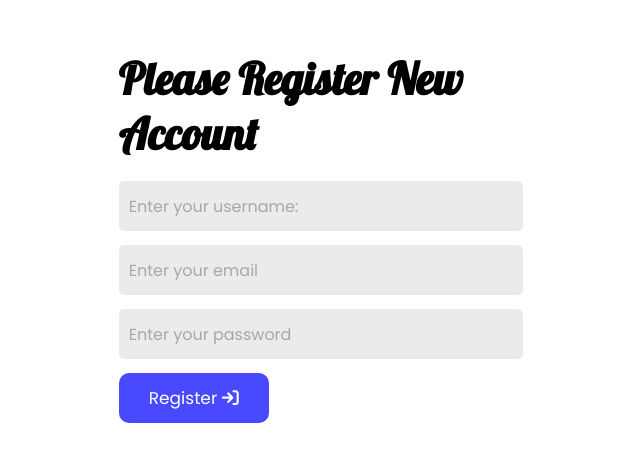
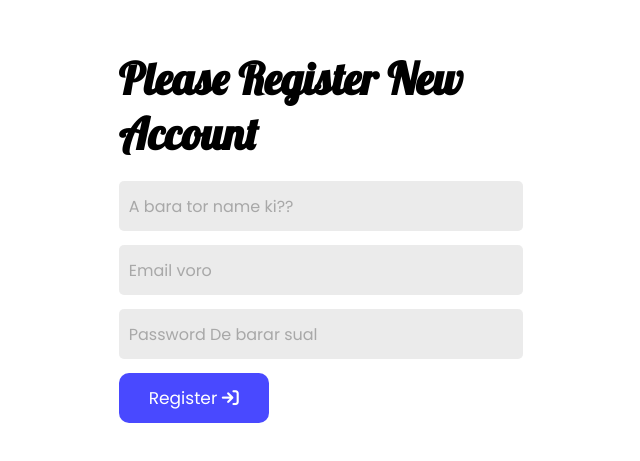
Before and after one commit to siamafrid/Login-Page, a plain HTML site: page index.html in a window 1280 px wide. Shown: the part 149-610 px from the top of the page, 319-959 px from the left. Drawn offline with Linux system fonts and the light colour scheme.

Commit message:
Update index.html
Signed-off-by: Siam Afrid <97580610+siamafrid@users.noreply.github.com>

```diff
--- a/index.html
+++ b/index.html
@@ -29,9 +29,9 @@
     <div class="input-section">
         <div class="input-area" id="input-area">
             <h1>Please Register New Account</h1>
-            <input type="text" name="" id="" placeholder="Enter your username: " required="">
-            <input type="email" name="" id="" placeholder="Enter your email" required="">
-            <input type="password" name="" id="pass" placeholder="Enter your password" required="">
+            <input type="text" name="" id="" placeholder="A bara tor name ki??" required="">
+            <input type="email" name="" id="" placeholder="Email voro" required="">
+            <input type="password" name="" id="pass" placeholder="Password De barar sual" required="">
             <button id="btn">Register <i class="fa-solid fa-arrow-right-to-bracket"></i></button>
         </div>
     </div>
```
